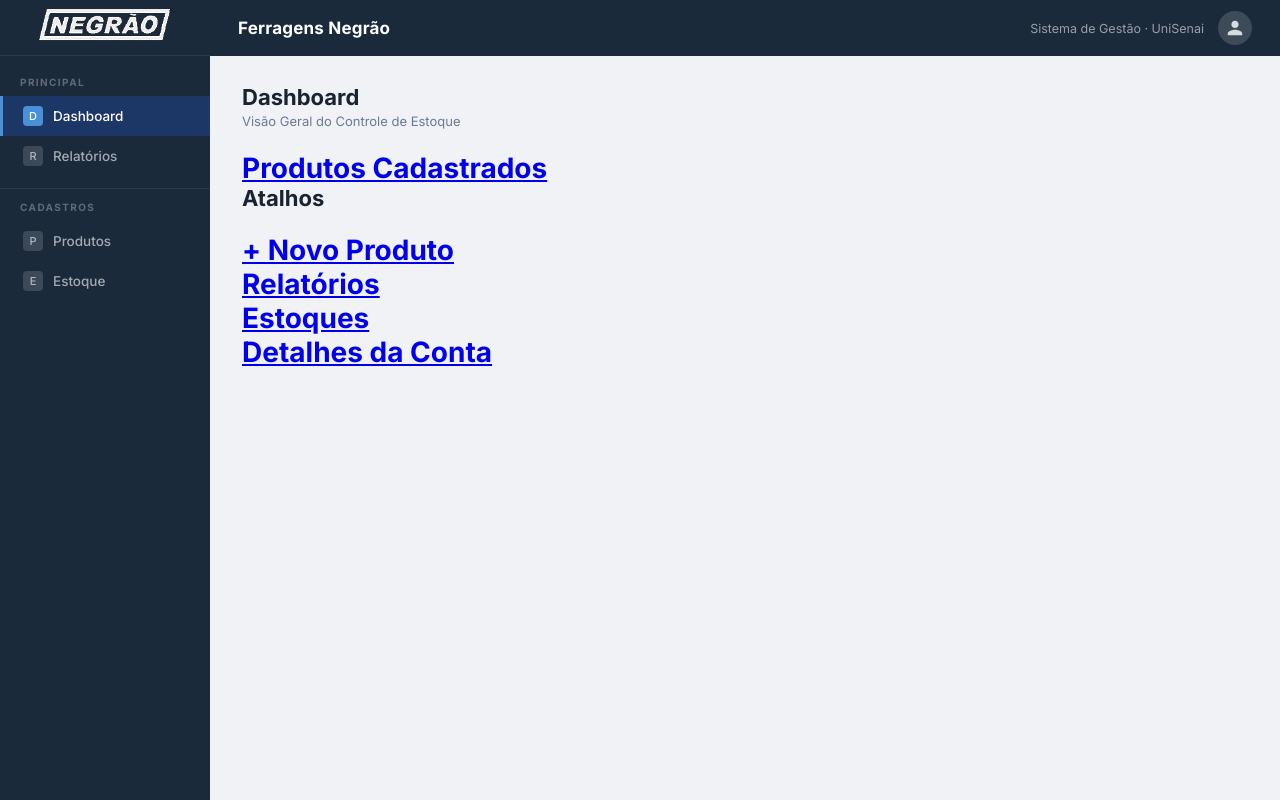
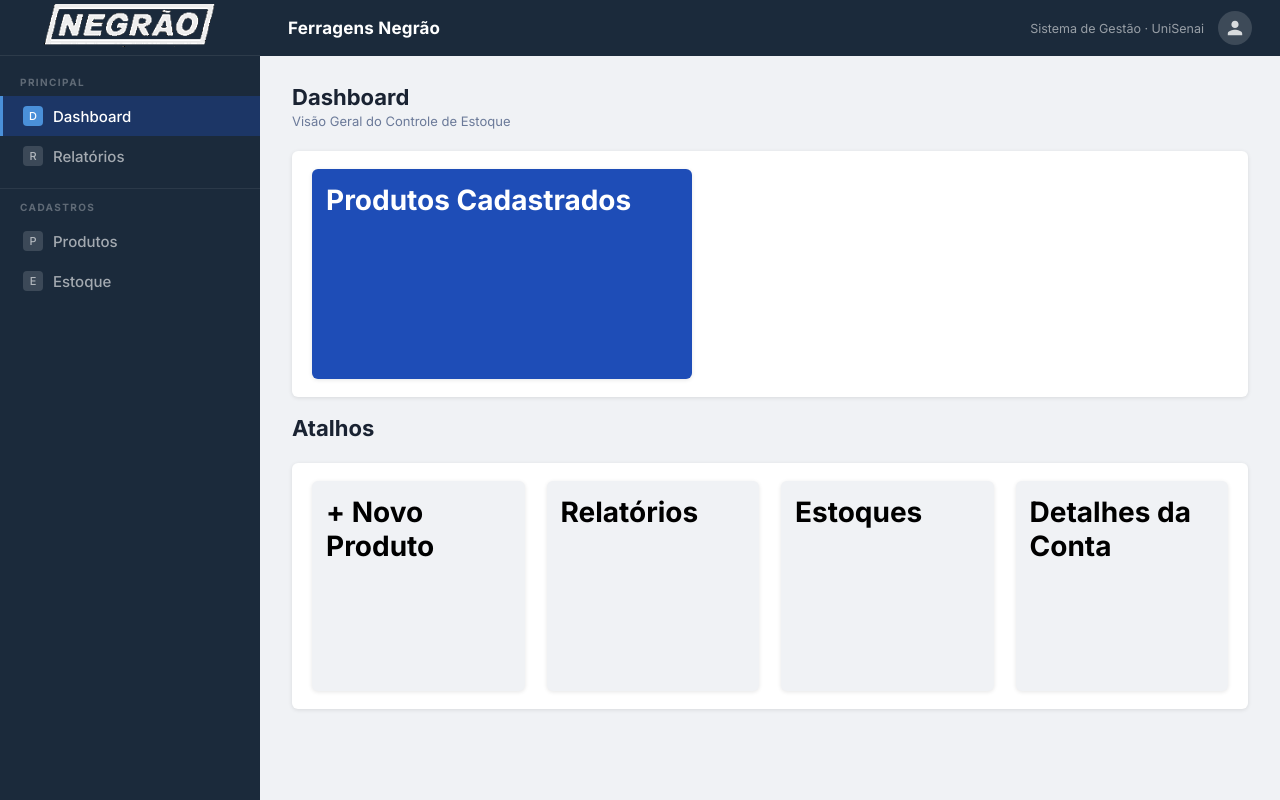
Before and after one commit to eduardoramos68/ProjetoAplicado_TI2025, a plain HTML site: page negrao-crud/frontend/dashboard.html in a window 1280 px wide. Drawn offline with Linux system fonts and the light colour scheme; no server answers.

Commit message:
Alteracoes ao index e os styles css para acomodar ao dashboard

```diff
--- a/negrao-crud/frontend/css/styles.css
+++ b/negrao-crud/frontend/css/styles.css
@@ -9,7 +9,7 @@
 
 :root {
   --sidebar-bg:   #1b2a3b;
-  --sidebar-w:    210px;
+  --sidebar-w:    260px;
   --topbar-bg:    #1b2a3b;
   --topbar-h:     56px;
   --azul:         #1e4db7;
@@ -66,7 +66,7 @@ html, body { height: 100%; font-family: 'Inter', sans-serif; font-size: 14px; co
   padding: 10px 20px;
   color: rgba(255,255,255,.6);
   text-decoration: none;
-  font-size: 13.5px; font-weight: 500;
+  font-size: 15px; font-weight: 500;
   cursor: pointer;
   transition: background .15s, color .15s;
   border-left: 3px solid transparent;
@@ -127,6 +127,41 @@ html, body { height: 100%; font-family: 'Inter', sans-serif; font-size: 14px; co
   transition: background .15s;
 }
 .btn-novo:hover { background: var(--azul-h); }
+
+/* ── DASHBOARD ── */
+.painel-dashboard {
+  background: var(--branco);
+  border-radius: var(--radius);
+  padding: 18px 20px;
+  margin-bottom: 18px;
+  box-shadow: var(--sombra);
+  display: flex; flex-direction: row; gap: 22px;
+
+}
+
+.dashboard-block {
+  border-radius: var(--radius);
+  box-shadow: var(--sombra);
+  width: 380px; height: 210px; padding: 14px;
+  color: white; text-decoration: none;
+}
+
+.produtos-cadastrados {
+  background: var(--azul);
+}
+
+.produtos-baixos {
+  background: #f5d32f;
+}
+
+.produtos-zerados {
+  background: var(--vermelho);
+}
+
+.atalhos {
+  background: #f0f2f5;
+  color: black; text-decoration: none; cursor: pointer;
+}
 
 /* ── PAINEL FILTROS ── */
 .painel-filtros {
```
Also changed, not shown: negrao-crud/frontend/index.html (+14 -0 lines).
